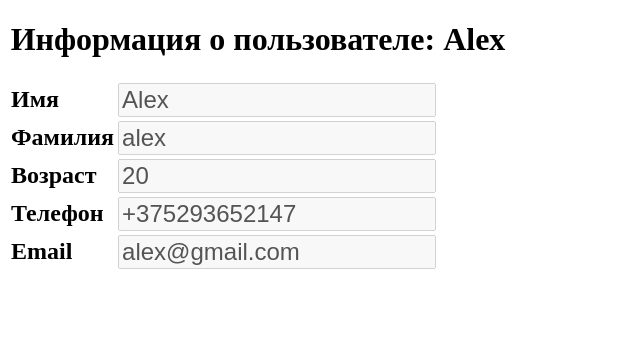
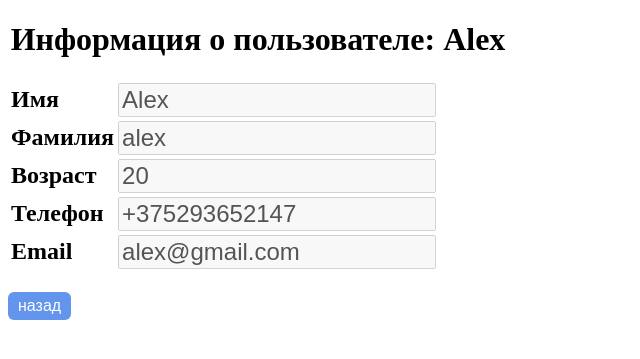
Before and after one commit to SpacecapsAlex/DjangoProjectExample1, a Django app: page /users/user_detail/1/ in a window 1280 px wide. Shown: the top 359 px of the page, without its empty margins (0-640 px from the left). Run offline with Django 4.2, Linux system fonts and the light colour scheme; data comes from the database, SQL or seed files in the repository.

Commit message:
Added back button on pages

```diff
--- a/users/templates/users/user_detail.html
+++ b/users/templates/users/user_detail.html
@@ -10,6 +10,19 @@
         }
         input {
             font-size: 24px;
+        }
+        button {
+            margin-top: 20px;
+            background-color: cornflowerblue;
+            color: white;
+            padding: 5px 10px;
+            font-size: 16px;
+            border-radius: 6px;
+            border: none;
+        }
+        button:hover {
+            background-color: darkslateblue;
+            cursor: pointer;
         }
     </style>
 </head>
@@ -49,5 +62,7 @@
             </tr>
         </table>
     </div>
+    <button onclick="history.back()">назад</button>
+{#    <a href="/users/">назад</a>#}
 </body>
 </html>
```
Also changed, not shown: users/templates/users/list_users.html (+14 -0 lines).
